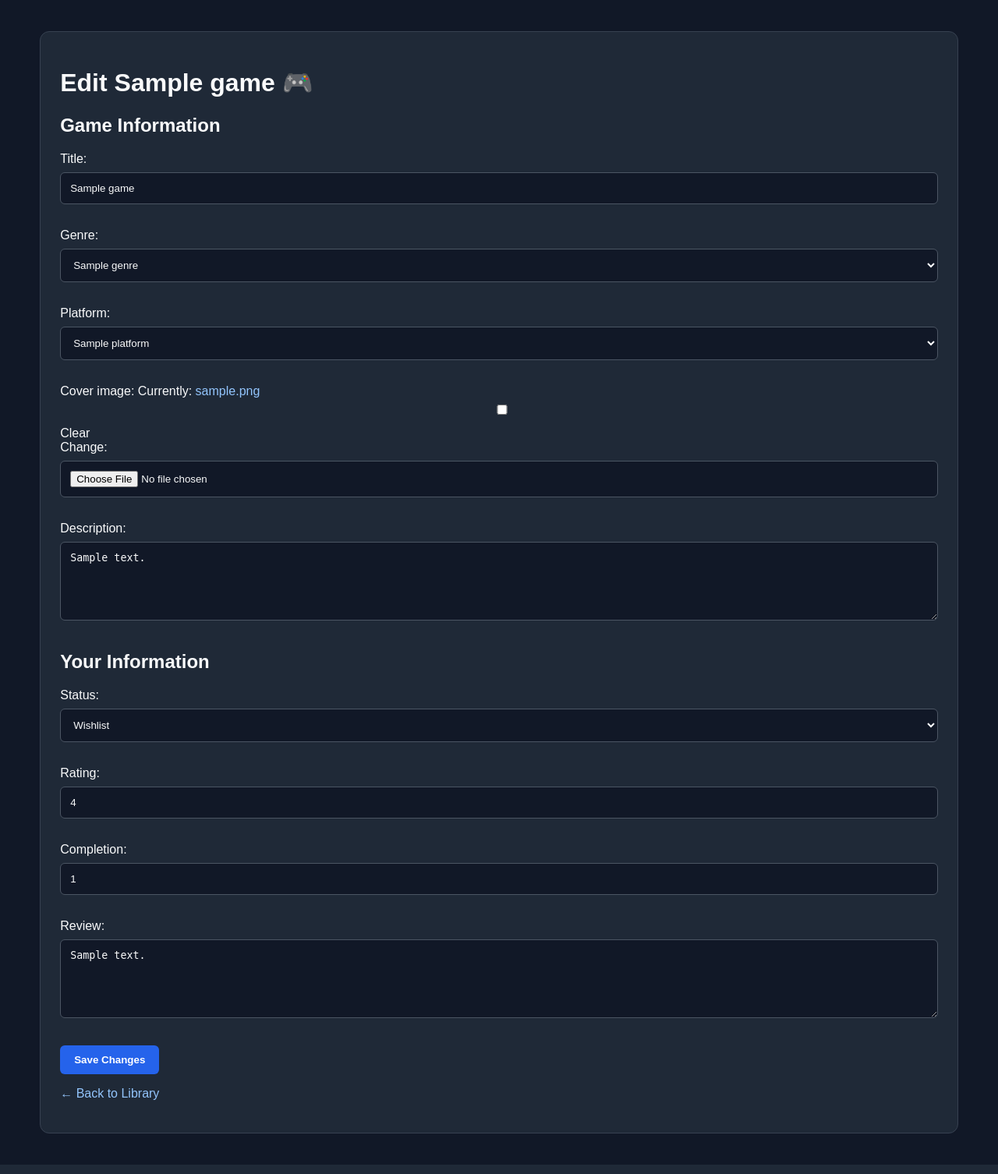
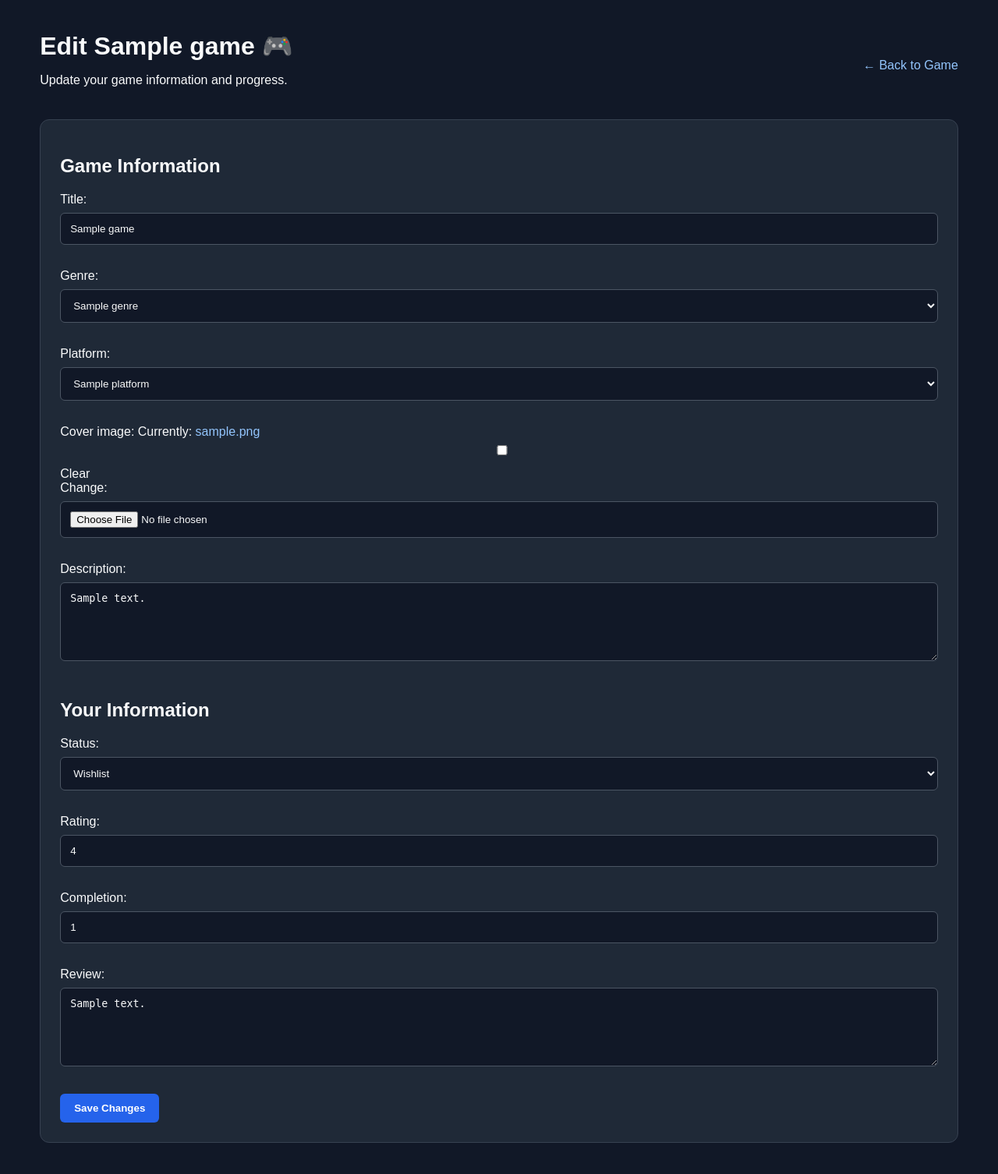
Before and after one commit to MahinChowdhury25/GamerVault, a Django app: page /library/1/edit/ in a window 1280 px wide. Shown: the part 63-1569 px from the top of the page at 78% size. Run offline with Django 5.2, Linux system fonts and the light colour scheme; a user stored in the database is signed in; tables that the repository leaves empty hold one stand-in row (values such as "Sample post").

Commit message:
Add server-side form validation

```diff
--- a/games/forms.py
+++ b/games/forms.py
@@ -27,6 +27,16 @@ class GameForm(forms.ModelForm):
                 }
             ),
         }
+
+    def clean_title(self):
+        title = self.cleaned_data["title"].strip()
+
+        if not title:
+            raise forms.ValidationError(
+                "Game title cannot be empty."
+            )
+
+        return title
 
 
 class GameEntryForm(forms.ModelForm):
@@ -61,3 +71,26 @@ class GameEntryForm(forms.ModelForm):
                 }
             ),
         }
+
+    def clean_rating(self):
+        rating = self.cleaned_data.get("rating")
+
+        if rating is not None and not 0 <= rating <= 10:
+            raise forms.ValidationError(
+                "Rating must be between 0 and 10."
+            )
+
+        return rating
+
+    def clean_completion(self):
+        completion = self.cleaned_data.get("completion")
+
+        if completion is None:
+            return 0
+
+        if not 0 <= completion <= 100:
+            raise forms.ValidationError(
+                "Completion must be between 0 and 100."
+            )
+
+        return completion
--- a/games/templates/games/edit_game.html
+++ b/games/templates/games/edit_game.html
@@ -4,30 +4,53 @@
 
 {% block content %}
 
+<div class="page-header">
+
+    <div>
+        <h1>Edit {{ game_entry.game.title }} 🎮</h1>
+        <p>Update your game information and progress.</p>
+    </div>
+
+    <a href="{% url 'game_detail' game_entry.id %}">
+        ← Back to Game
+    </a>
+
+</div>
+
 <div class="card">
-    <h1>Edit {{ game_entry.game.title }} 🎮</h1>
 
     <form method="POST" enctype="multipart/form-data">
+
         {% csrf_token %}
+
+        {% if game_form.non_field_errors %}
+            <div class="message">
+                {{ game_form.non_field_errors }}
+            </div>
+        {% endif %}
+
+        {% if entry_form.non_field_errors %}
+            <div class="message">
+                {{ entry_form.non_field_errors }}
+            </div>
+        {% endif %}
 
         <h2>Game Information</h2>
 
         {{ game_form.as_p }}
 
-        <h2>Your Information</h2>
+        <h2 style="margin-top: 30px;">
+            Your Information
+        </h2>
 
         {{ entry_form.as_p }}
 
         <button type="submit">
             Save Changes
         </button>
+
     </form>
 
-    <p>
-        <a href="{% url 'library' %}">
-            ← Back to Library
-        </a>
-    </p>
 </div>
 
 {% endblock %}
```
Also changed, not shown: games/templates/games/add_game.html (+30 -7 lines).
